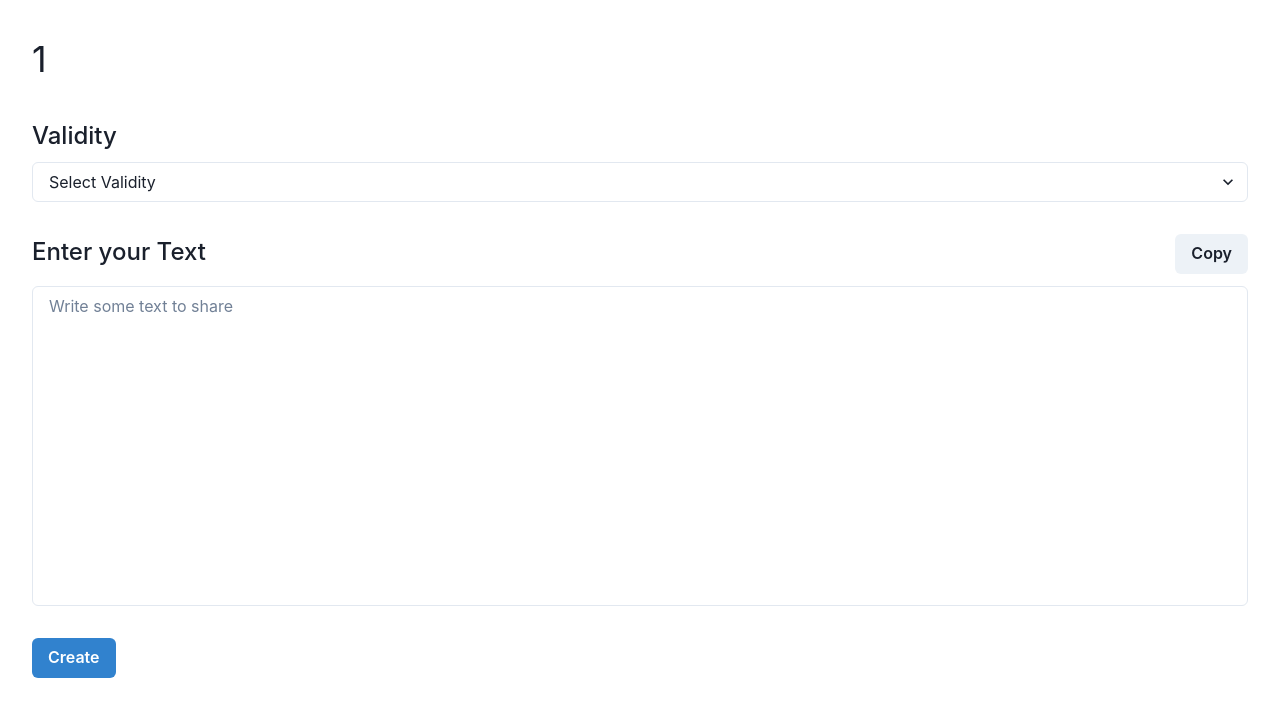
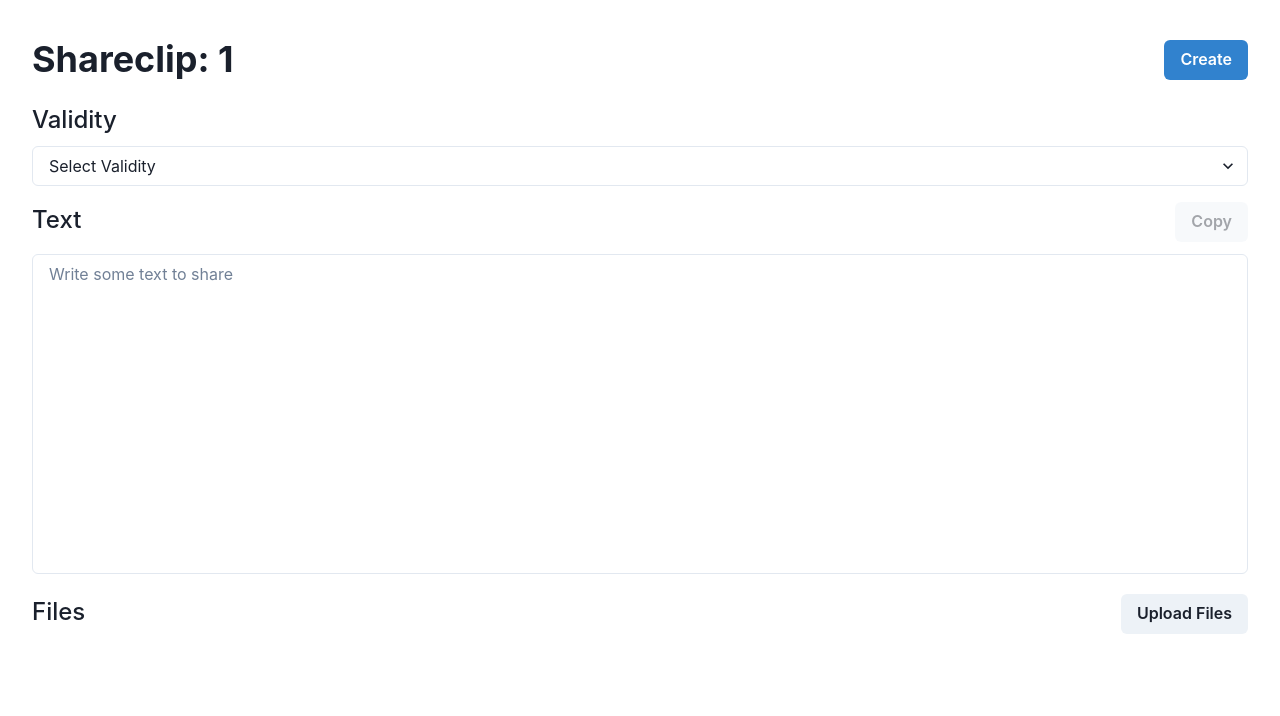
Before and after one commit to shaharsh624/shareclip, a React (Vite) app: page /1 in a window 1280 px wide. Shown: the top 716 px of the page. Built offline with nearby package versions, Linux system fonts and the light colour scheme; no server answers.

Commit message:
Added: Feature of file sharing with text

```diff
--- a/package.json
+++ b/package.json
@@ -11,6 +11,7 @@
         "preview": "vite preview"
     },
     "dependencies": {
+        "@chakra-ui/icons": "^2.1.1",
         "@chakra-ui/react": "^2.8.2",
         "@emotion/react": "^11.11.4",
         "@emotion/styled": "^11.11.5",
@@ -20,6 +21,7 @@
         "express": "^4.19.2",
         "firebase": "^10.11.0",
         "framer-motion": "^11.1.5",
+        "lodash.debounce": "^4.0.8",
         "mongodb": "^6.6.2",
         "react": "^18.2.0",
         "react-dom": "^18.2.0",
--- a/src/Page.jsx
+++ b/src/Page.jsx
@@ -1,4 +1,4 @@
-import { useEffect, useState } from "react";
+import { useEffect, useRef, useState } from "react";
 import {
     Textarea,
     Button,
@@ -9,9 +9,15 @@ import {
     Flex,
     Spacer,
     Text,
+    Input,
+    Box,
+    Link,
+    Grid,
+    GridItem,
 } from "@chakra-ui/react";
-import { Client, Databases, Query, ID } from "appwrite";
+import { Client, Databases, Query, ID, Storage } from "appwrite";
 import { useParams } from "react-router-dom";
+import { DownloadIcon } from "@chakra-ui/icons";
 
 const Page = () => {
     const { pageName } = useParams();
@@ -21,6 +27,9 @@ const Page = () => {
     const [remainingTime, setRemainingTime] = useState(null);
     const [found, setFound] = useState(false);
     const { onCopy, hasCopied } = useClipboard(text);
+    const [uploadedFiles, setUploadedFiles] = useState([]);
+    const fileNames = useRef([]);
+    const fileIds = useRef([]);
 
     // APPWRITE
     const client = new Client()
@@ -28,28 +37,60 @@ const Page = () => {
         .setProject(import.meta.env.VITE_appwriteProjectId);
 
     const databases = new Databases(client);
+    const storage = new Storage(client);
 
-    // FIREBASE
-    // const pageCollectionRef = collection(db, "pages");
+    const uploadFilesToBucket = () => {
+        return new Promise((resolve, reject) => {
+            const uploadPromises = uploadedFiles.map(async (file) => {
+                try {
+                    const response = await storage.createFile(
+                        import.meta.env.VITE_appwriteBucketId,
+                        ID.unique(),
+                        file
+                    );
+                    console.log(response);
+                    return response.$id;
+                } catch (error) {
+                    console.log(error);
+                    throw error;
+                }
+            });
+
+            Promise.all(uploadPromises)
+                .then((fileIdsArray) => {
+                    fileIds.current = [...fileIdsArray, ...fileIds.current];
+                    resolve();
+                })
+                .catch((error) => {
+                    reject(error);
+                });
+        });
+    };
 
     const createPage = async () => {
         const creationTime = Date.now();
         const expirationTime = creationTime + validity * 1000;
 
-        // const q = query(pageCollectionRef, where("name", "==", name));
-        // const querySnapshot = await getDocs(q);
-        // if (querySnapshot.empty) {
+        try {
+            await uploadFilesToBucket();
+        } catch (error) {
+            console.error("Error uploading files:", error);
+            return;
+        }
+
         const promise = databases.createDocument(
-            "66228e3f73e9e6326fd3",
-            "66228e4a5e2573d7aab7",
+            import.meta.env.VITE_appwriteDatabaseId,
+            import.meta.env.VITE_appwriteCollectionId,
             ID.unique(),
             {
                 name: name,
                 text: text,
                 validity: validity,
                 expirationTime: expirationTime,
+                files: fileIds.current,
             }
         );
+
         promise.then(
             function (response) {
                 console.log(response);
@@ -58,60 +99,57 @@ const Page = () => {
                 console.log(error);
             }
         );
-        // } else {
-        // alert("Page already exists!");
-        // }
     };
 
     const deleteExpiredPage = async () => {
-        let promise1 = databases.listDocuments(
-            "66228e3f73e9e6326fd3",
-            "66228e4a5e2573d7aab7",
+        try {
+            const response = await databases.listDocuments(
+                import.meta.env.VITE_appwriteDatabaseId,
+                import.meta.env.VITE_appwriteCollectionId,
                 [Query.lessThan("expirationTime", Date.now())]
             );
 
-        promise1.then(
-            function (response) {
-                response.documents.forEach((doc) => {
-                    const promise = databases.deleteDocument(
-                        "66228e3f73e9e6326fd3",
-                        "66228e4a5e2573d7aab7",
+            for (const doc of response.documents) {
+                // Delete associated files
+                for (const fileId of doc.files) {
+                    await storage.deleteFile(
+                        import.meta.env.VITE_appwriteBucketId,
+                        fileId
+                    );
+                }
+
+                // Delete document after files deletion
+                await databases.deleteDocument(
+                    import.meta.env.VITE_appwriteDatabaseId,
+                    import.meta.env.VITE_appwriteCollectionId,
                     doc.$id
                 );
-                    promise.then(
-                        function (response) {
-                            console.log(response); // Success
+                console.log(
+                    "Document and associated files deleted successfully."
+                );
                 setFound(false);
                 setText("");
                 setValidity(0);
-                        },
-                        function (error) {
-                            console.log(error); // Failure
             }
-                    );
-                    console.log(response); // Success
-                });
-            },
-            function (error) {
-                console.log(error); // Failure
+        } catch (error) {
+            console.error("Error deleting expired documents:", error);
         }
-        );
     };
 
     const getPages = async () => {
-        let promise = databases.listDocuments(
-            "66228e3f73e9e6326fd3",
-            "66228e4a5e2573d7aab7",
+        try {
+            const response = await databases.listDocuments(
+                import.meta.env.VITE_appwriteDatabaseId,
+                import.meta.env.VITE_appwriteCollectionId,
                 [Query.equal("name", name)]
             );
 
-        promise.then(
-            function (response) {
             response.documents.forEach((doc) => {
                 if (doc && doc.expirationTime > Date.now()) {
                     setFound(true);
                     setName(doc.name);
                     setText(doc.text);
+                    fileIds.current = doc.files;
                     const expirationTime = doc.expirationTime;
                     const remainingTime = expirationTime - Date.now();
                     const days = Math.floor(
@@ -131,14 +169,26 @@ const Page = () => {
                         `${days} days, ${hours} hours, ${minutes} minutes, ${seconds} seconds`
                     );
                 }
-                    return true;
             });
-            },
-            function (error) {
+
+            const fileDetails = await Promise.all(
+                fileIds.current.map(async (fileId) => {
+                    const fileData = await storage.getFile(
+                        import.meta.env.VITE_appwriteBucketId,
+                        fileId
+                    );
+                    const fileUrl = storage.getFileDownload(
+                        import.meta.env.VITE_appwriteBucketId,
+                        fileId
+                    );
+                    return { name: fileData.name, url: fileUrl.href };
+                })
+            );
+
+            fileNames.current = fileDetails;
+        } catch (error) {
             console.log(error);
-                return false;
         }
-        );
     };
 
     useEffect(() => {
@@ -156,11 +206,30 @@ const Page = () => {
         createPage();
     };
 
+    const handleFileChange = async (event) => {
+        setUploadedFiles(Array.from(event.target.files));
+        fileNames.current = Array.from(event.target.files, (file) => file.name);
+    };
+
     return (
         <Flex direction="column" p={{ base: 4, md: 8 }} className="card">
-            <Text fontSize={{ base: "3xl", md: "4xl" }}>{name}</Text>
             <FormControl>
-                <FormLabel mt={8} mb={2} fontSize={{ base: "xl", md: "2xl" }}>
+                <Flex>
+                    <Text fontSize={{ base: "3xl", md: "4xl" }}>
+                        <strong>Shareclip: {name}</strong>
+                    </Text>
+                    <Spacer />
+                    <Button
+                        colorScheme="blue"
+                        onClick={handleSubmit}
+                        isDisabled={found}
+                        size={{ base: "sm", md: "md" }}
+                        mt={{ base: "0.5rem" }}
+                    >
+                        Create
+                    </Button>
+                </Flex>
+                <FormLabel mt={4} mb={2} fontSize={{ base: "xl", md: "2xl" }}>
                     Validity
                 </FormLabel>
                 {found ? (
@@ -182,15 +251,21 @@ const Page = () => {
                         <option value={18144000}>In 1 month</option>
                     </Select>
                 )}
-                <Flex mt={8} mb={2} direction={{ base: "column", md: "row" }}>
+                <Flex mt={4} mb={2}>
                     <FormLabel fontSize={{ base: "xl", md: "2xl" }}>
-                        Enter your Text
+                        Text
                     </FormLabel>
                     <Spacer />
-                    <Button mt={{ base: 2, md: 0 }} onClick={onCopy}>
+                    <Button
+                        onClick={onCopy}
+                        isDisabled={!found}
+                        size={{ base: "sm", md: "md" }}
+                    >
                         {hasCopied ? "Copied!" : "Copy"}
                     </Button>
                 </Flex>
+                <Flex gap="5" mt={0} mb={5}>
+                    <Box flex="3">
                         <Textarea
                             placeholder="Write some text to share"
                             resize="none"
@@ -202,15 +277,80 @@ const Page = () => {
                             }}
                             isReadOnly={found}
                         />
+                    </Box>
+                </Flex>
+                <Flex gap="5" mt={0} mb={2}>
+                    <FormLabel fontSize={{ base: "xl", md: "2xl" }}>
+                        Files
+                    </FormLabel>
+                    <Spacer />
+                    <Input
+                        id="fileInput"
+                        type="file"
+                        multiple
+                        onChange={handleFileChange}
+                        hidden
+                    />
                     <Button
-                    colorScheme="blue"
-                    mt={8}
-                    mb={2}
-                    onClick={handleSubmit}
+                        onClick={() =>
+                            document.getElementById("fileInput").click()
+                        }
                         isDisabled={found}
+                        size={{ base: "sm", md: "md" }}
                     >
-                    Create
+                        Upload Files
                     </Button>
+                </Flex>
+                {fileNames.current.length > 0 && found && (
+                    <Grid
+                        gap={5}
+                        templateColumns={{
+                            base: "repeat(2, 1fr)",
+                            md: "repeat(5, 1fr)",
+                        }}
+                    >
+                        {fileNames.current.map((file, index) => (
+                            <Link
+                                key={index}
+                                href={file.url}
+                                // download={file}
+                            >
+                                <GridItem
+                                    p={2}
+                                    borderWidth={1}
+                                    borderRadius={5}
+                                >
+                                    <Text>{file.name}</Text>
+                                </GridItem>
+                            </Link>
+                        ))}
+                    </Grid>
+                )}
+                {fileNames.current.length > 0 && !found && (
+                    <Grid gap={5} templateColumns="repeat(4, 1fr)">
+                        {fileNames.current.map((file, index) => (
+                            <GridItem
+                                key={index}
+                                p={2}
+                                borderWidth={1}
+                                borderRadius={5}
+                            >
+                                <Flex>
+                                    <Text>{file}</Text>
+                                    <Spacer />
+                                    <Link
+                                        href={URL.createObjectURL(
+                                            uploadedFiles[index]
+                                        )}
+                                        download={file}
+                                    >
+                                        <DownloadIcon />
+                                    </Link>
+                                </Flex>
+                            </GridItem>
+                        ))}
+                    </Grid>
+                )}
             </FormControl>
         </Flex>
     );
```
Also changed, not shown: 2 other files (tests, documents, lock files or other folders). Lines whose indentation alone changed are shown as unchanged.
